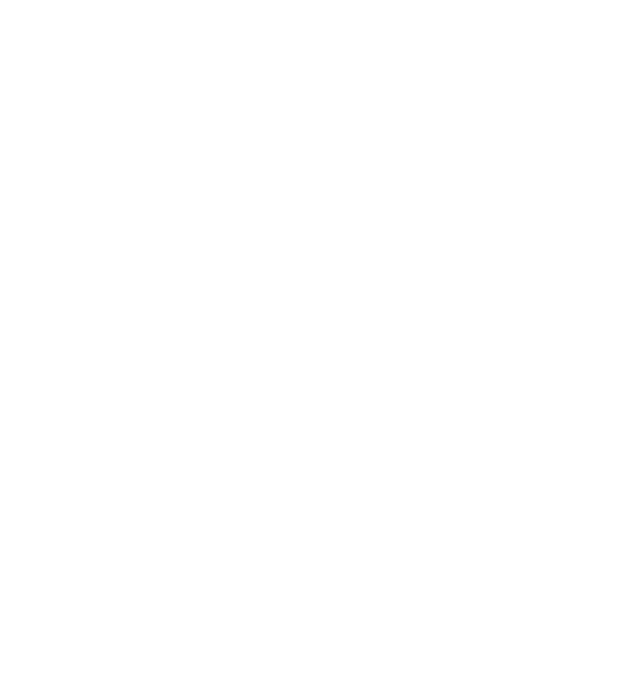
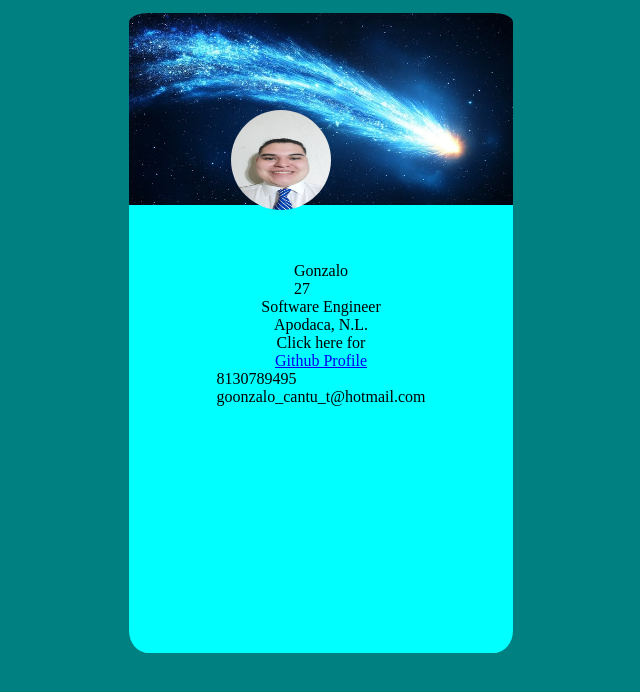
Before and after one commit to GonzaloC-Dev/MyPresentationCard, a plain HTML site: page index.html in a window 1280 px wide. Shown: the whole page, without its empty margins (319-959 px from the left). Drawn offline with Linux system fonts and the light colour scheme.

Commit message:
Img added and some Css created

```diff
--- a/index.css
+++ b/index.css
@@ -0,0 +1,62 @@
+* {
+  margin: 0;
+  padding: 0;
+}
+
+section {
+  height: 100vh;
+  width: 100vw;
+  display: flex;
+  flex-direction: column;
+  justify-content: start;
+  align-items: center;
+  background-color: teal;
+}
+
+.card {
+  height: 80%;
+  width: 30%;
+  display: flex;
+  flex-direction: column;
+  background-color: gainsboro;
+  border-radius: 5%;
+  margin-top: 1%;
+}
+
+.backgroundTopCard {
+  height: 30%;
+  width: 100%;
+  z-index: 10;
+}
+
+#backgroundProfilePicture {
+  width: 100%;
+  height: 100%;
+  border-top-left-radius: 5%;
+  border-top-right-radius: 5%;
+}
+
+#profilePicture {
+  position: absolute;
+  top: 110px;
+  right: 630px;
+  width: 100px;
+  height: 100px;
+  border-radius: 50px;
+  border: 10px;
+  border-color: white;
+  z-index: 20;
+}
+
+.contentCard {
+  height: 70%;
+  width: 100%;
+  padding-top: 15%;
+  background-color: aqua;
+  border-bottom-left-radius: 5%;
+  border-bottom-right-radius: 5%;
+  display: flex;
+  flex-direction: column;
+  justify-content: start;
+  align-items: center;
+}
--- a/index.html
+++ b/index.html
@@ -3,31 +3,31 @@
   <head>
     <meta charset="UTF-8" />
     <meta name="viewport" content="width=device-width, initial-scale=1.0" />
-    <title>Document</title>
+    <title>Presentation Card</title>
+    <link rel="stylesheet" href="index.css">
   </head>
   <body>
     <section>
-      <div class="content">
-        <a href="">
       <div class="card">
-            <div class="backgroundCard"></div>
+        <div class="backgroundTopCard">
+          <img src="src/assets/celestial-comet-passage-stockcake.jpg" id="backgroundProfilePicture">
+
+        </div>
+        <img src="src/assets/my_face.jpg" id="profilePicture">
         <div class="contentCard">
-                <a class="profileImage" href=""></a>
           <div class="nameAndAge">
-                    <p class="name"></p>
-                    <p class="age"></p>
+            <p class="name">Gonzalo</p>
+            <p class="age"> 27</p>
           </div>
-                <p class="job"></p>
-                <p class="address"></p>
-                <a class="projectsLink" href=""></a>
+          <p class="job">Software Engineer</p>
+          <p class="address">Apodaca, N.L.</p>
+          <p>Click here for </p><a class="projectsLink" href="https://github.com/GonzaloC-Dev">Github Profile</a>
           <div class="phoneAndEmail">
-                    <a class="phone" href=""></a>
-                    <a class="email" href=""></a>
+            <p class="phone">8130789495</p>
+            <p class="email">goonzalo_cantu_t@hotmail.com</p>
           </div>
         </div>
-            <!--Remember use z index in css to move the profile picture in front of background card-->
-          </div>
-        </a>
+        <!--Remember you can use z index in css to move the profile picture in front of background card-->
       </div>
     </section>
   </body>
```
Also changed, not shown: src/assets/background.jpg (deleted), src/assets/my_face.jpg (added). Lines whose indentation alone changed are shown as unchanged.
